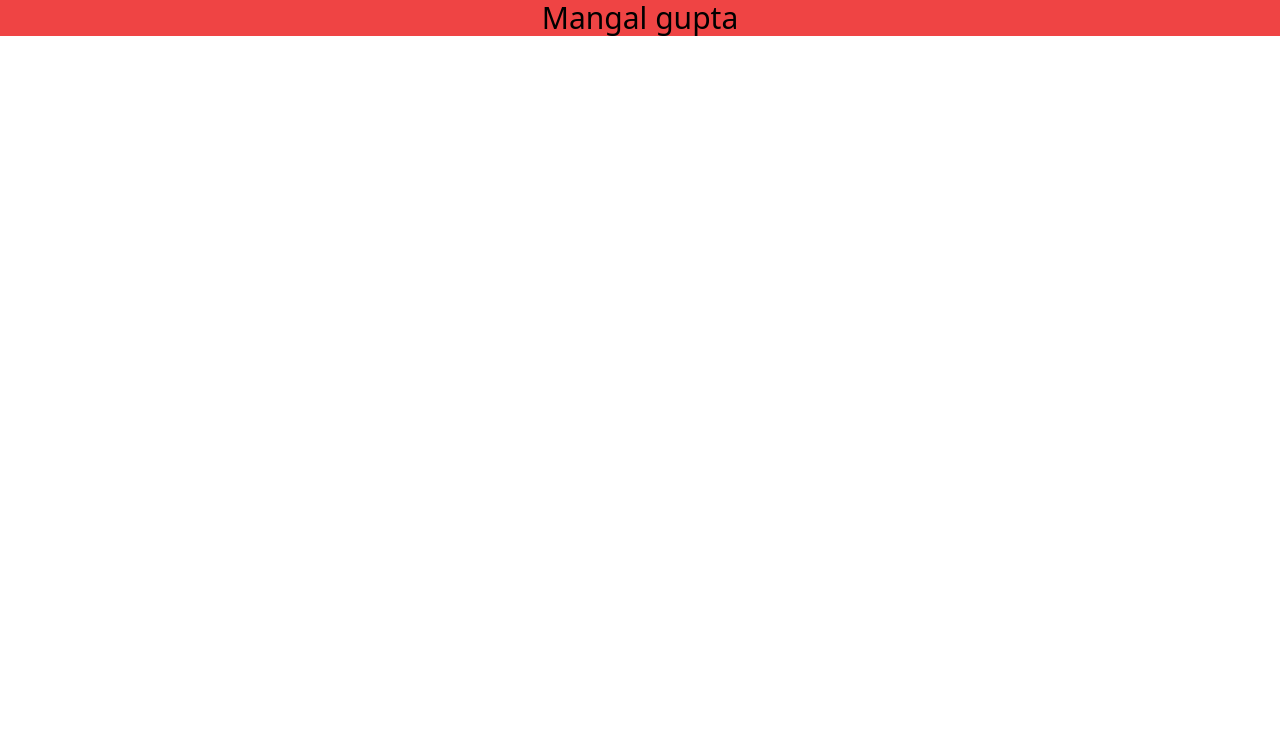
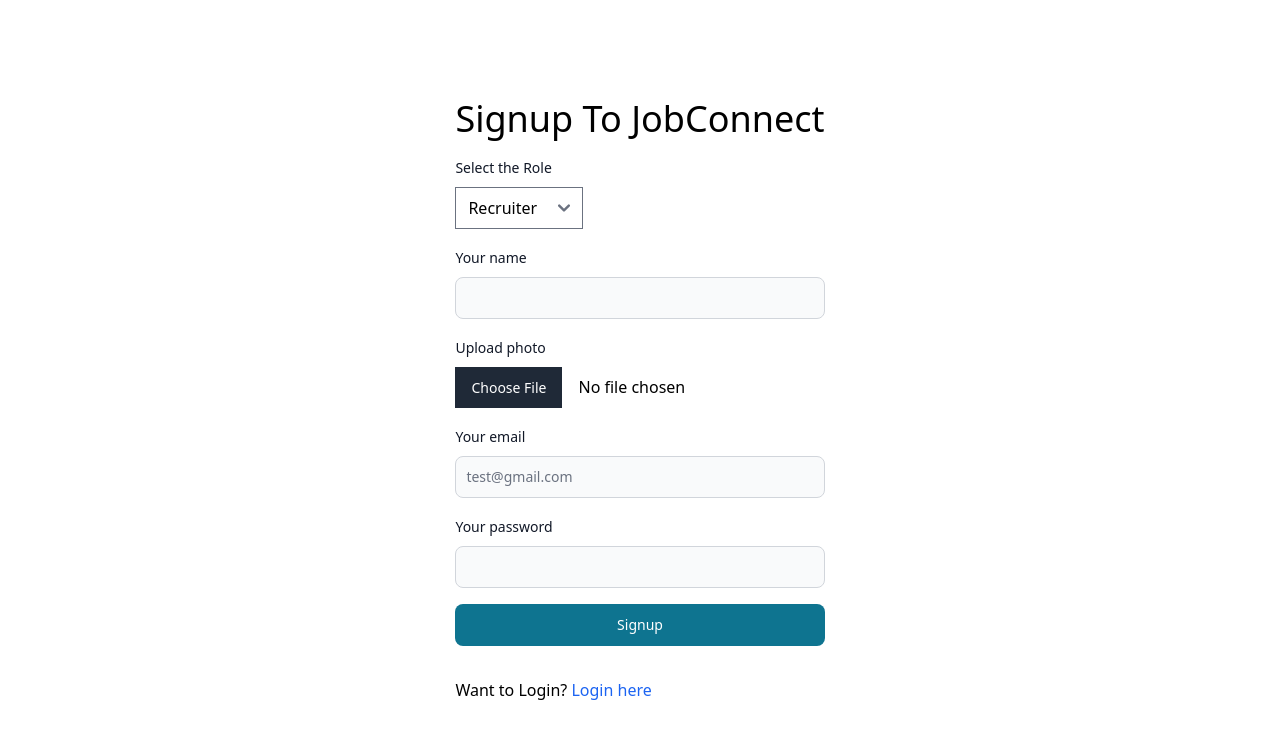
Before and after one commit to mangalgithub/jobConnect, a React (Create React App) app in the folder frontend/: page / in a window 1280 px wide. Shown: the top 738 px of the page. Built offline with nearby package versions, Linux system fonts and the light colour scheme.

Commit message:
Added login and sigup page

```diff
--- a/frontend/package.json
+++ b/frontend/package.json
@@ -6,8 +6,10 @@
     "@testing-library/jest-dom": "^5.17.0",
     "@testing-library/react": "^13.4.0",
     "@testing-library/user-event": "^13.5.0",
+    "flowbite-react": "^0.9.0",
     "react": "^18.3.1",
     "react-dom": "^18.3.1",
+    "react-router-dom": "^6.23.1",
     "react-scripts": "5.0.1",
     "web-vitals": "^2.1.4"
   },
--- a/frontend/src/App.js
+++ b/frontend/src/App.js
@@ -1,9 +1,17 @@
-
+import Signup from "./components/signup";
+import Login from "./components/login";
+import React from "react";
+import {BrowserRouter as Router,Routes,Route} from "react-router-dom";
 function App() {
   return (
-   <div>
-    <h3 className="bg-red-500 justify-center flex text-3xl">Mangal gupta</h3>
-   </div>
+    <div>
+      <Router>
+        <Routes>
+          <Route path="/login" element={<Login />} />
+          <Route path="/" element={<Signup />} />
+        </Routes>
+      </Router>
+    </div>
   );
 }
 
--- /dev/null
+++ b/frontend/src/components/login.js
@@ -0,0 +1,36 @@
+import { Button, Label, TextInput } from "flowbite-react";
+import {Link } from "react-router-dom";
+const Login = () => {
+  return (
+    <div className="flex justify-center items-center h-screen">
+      <form className="flex max-w-md flex-col gap-4">
+        <div>
+          <p className="text-4xl justify-center mb-4">Login To JobConnect</p>
+        </div>
+        <div>
+          <div className="mb-2 block">
+            <Label htmlFor="email1" value="Your email" />
+          </div>
+          <TextInput
+            id="email1"
+            type="email"
+            placeholder="test@gmail.com"
+            required
+          />
+        </div>
+        <div>
+          <div className="mb-2 block">
+            <Label htmlFor="password1" value="Your password" />
+          </div>
+          <TextInput id="password1" type="password" required />
+        </div>
+        <Button type="submit">Login</Button>
+        <div className="mt-4">
+          Not signed up? <Link to="/" className="text-blue-600">Signup here</Link>
+        </div>
+      </form>
+    </div>
+  );
+};
+
+export default Login;
--- /dev/null
+++ b/frontend/src/components/signup.js
@@ -0,0 +1,58 @@
+import { Button, Label, TextInput } from "flowbite-react";
+import {Link} from "react-router-dom";
+const Signup = () => {
+  return (
+    <div className="flex justify-center items-center h-screen">
+      <form className="flex max-w-md flex-col gap-4">
+        <div>
+          <p className="text-4xl justify-center mb-4">Signup To JobConnect</p>
+          <div className="mb-2 block">
+            <Label htmlFor="role" value="Select the Role" />
+          </div>
+          <select id="role" required>
+            <option value="recruiter">Recruiter</option>
+            <option value="jobseeker">Jobseeker</option>
+          </select>
+        </div>
+        <div>
+          <div className="mb-2 block">
+            <Label htmlFor="name" value="Your name" />
+          </div>
+          <TextInput id="name" type="text" required />
+        </div>
+        <div>
+          <div className="mb-2 block">
+            <Label htmlFor="photo" value="Upload photo" />
+          </div>
+          <input id="photo" type="file" />
+        </div>
+        <div>
+          <div className="mb-2 block">
+            <Label htmlFor="email1" value="Your email" />
+          </div>
+          <TextInput
+            id="email1"
+            type="email"
+            placeholder="test@gmail.com"
+            required
+          />
+        </div>
+        <div>
+          <div className="mb-2 block">
+            <Label htmlFor="password1" value="Your password" />
+          </div>
+          <TextInput id="password1" type="password" required />
+        </div>
+        <Button type="submit">Signup</Button>
+        <div className="mt-4">
+          Want to Login?{" "}
+          <Link to="/login" className="text-blue-600">
+            Login here
+          </Link>
+        </div>
+      </form>
+    </div>
+  );
+};
+
+export default Signup;
--- a/frontend/tailwind.config.js
+++ b/frontend/tailwind.config.js
@@ -1,8 +1,9 @@
+const flowbite = require("flowbite-react/tailwind");
 /** @type {import('tailwindcss').Config} */
 module.exports = {
-  content: ["./src/**/*.{html,js}"],
+  content: ["./src/**/*.{html,js}", flowbite.content()],
   theme: {
     extend: {},
   },
-  plugins: [],
+  plugins: [flowbite.plugin()],
 };
```
